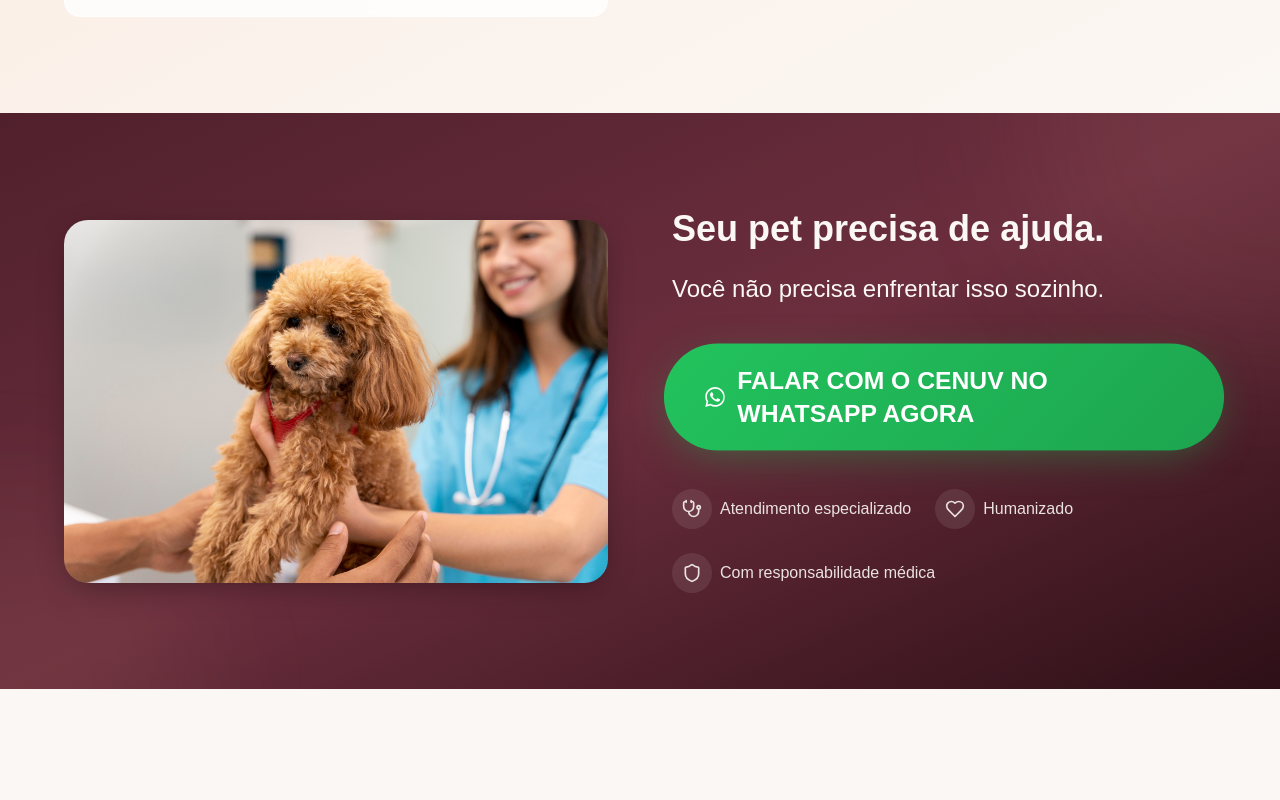
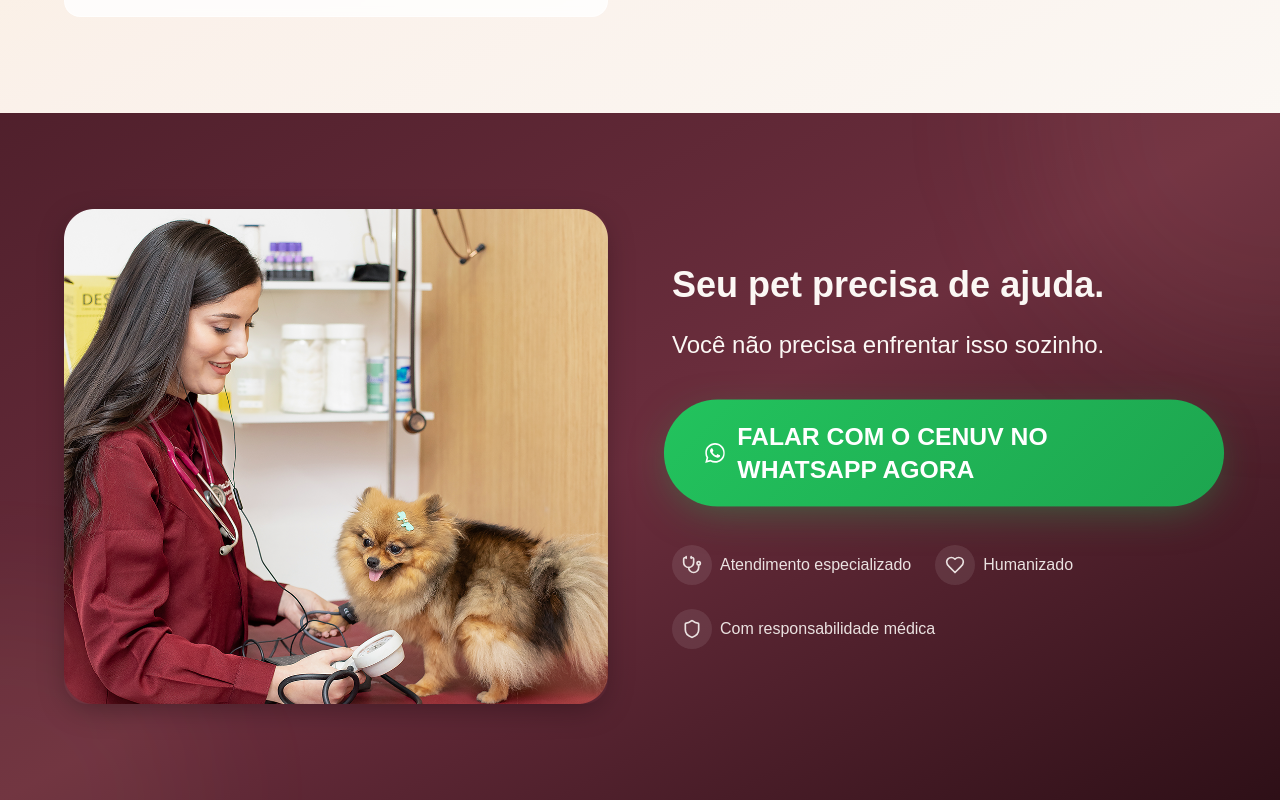
Before and after one commit to Agencia-Lema-Digital/cenuv-pet-care, a React (Vite) app: page / in a window 1280 px wide. Shown: the part 6115-6915 px from the top of the page. Before the commit the page ends 6804 px from the top, so only its background shows below. Built offline with nearby package versions, Linux system fonts and the light colour scheme; the HTML template or start-up script is replaced by a standard one.

Commit message:
Visual edit in Lovable
Edited UI in Lovable

```diff
--- a/src/components/sections/FinalCTASection.tsx
+++ b/src/components/sections/FinalCTASection.tsx
@@ -24,7 +24,7 @@ const FinalCTASection = () => {
         }}>
             <img alt="Veterinário examinando gato com carinho e profissionalismo" className="w-full h-auto rounded-3xl" style={{
             boxShadow: "0 8px 32px -8px rgba(0,0,0,0.4)"
-          }} src="/lovable-uploads/37a33011-c633-452e-96d1-180530a4b3b9.jpg" />
+          }} src="/lovable-uploads/8ac88f69-96a8-4c7f-9b59-cc544c5931d0.png" />
           </motion.div>
 
           {/* Content Column */}
```
Also changed, not shown: public/lovable-uploads/8ac88f69-96a8-4c7f-9b59-cc544c5931d0.png (added).
